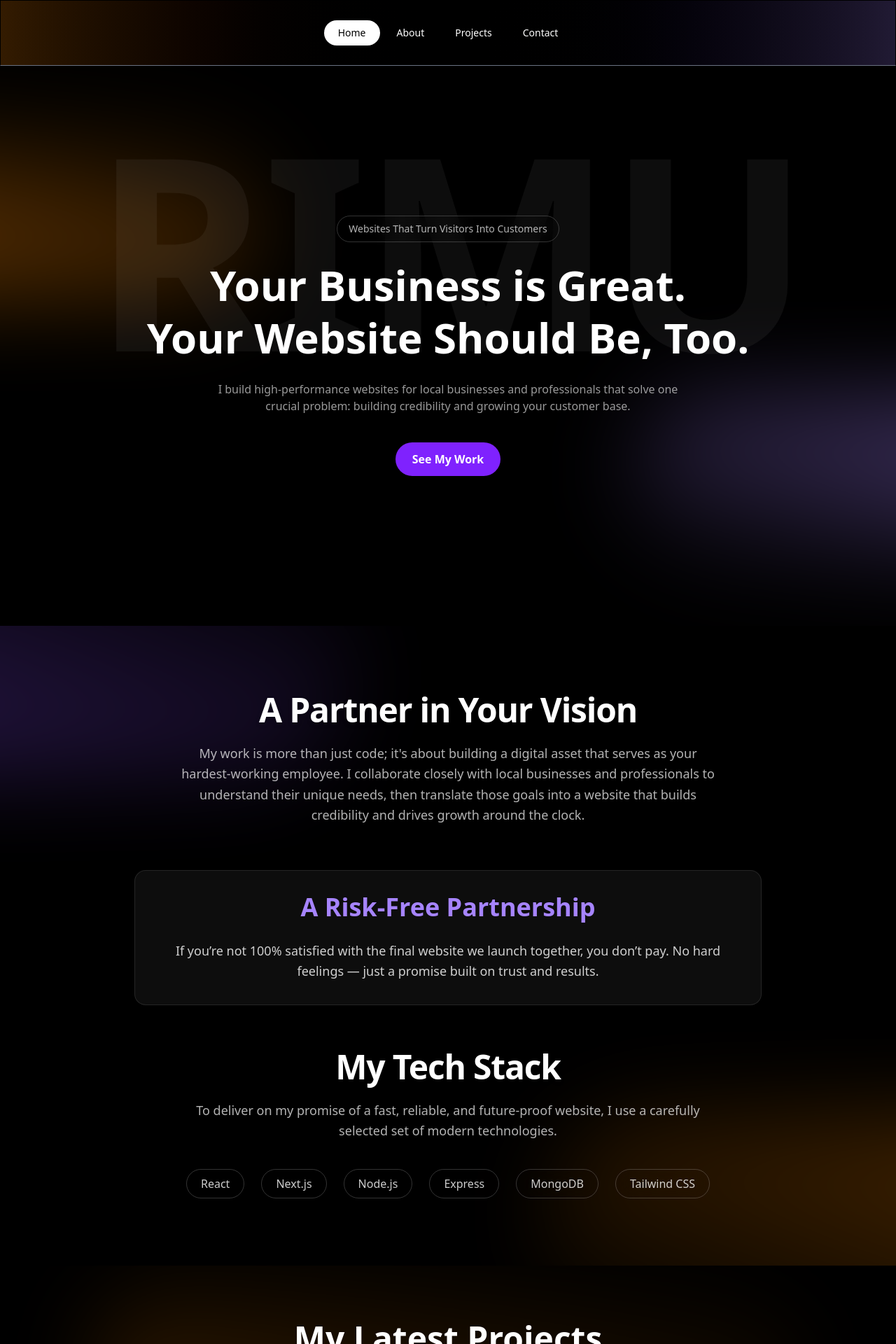
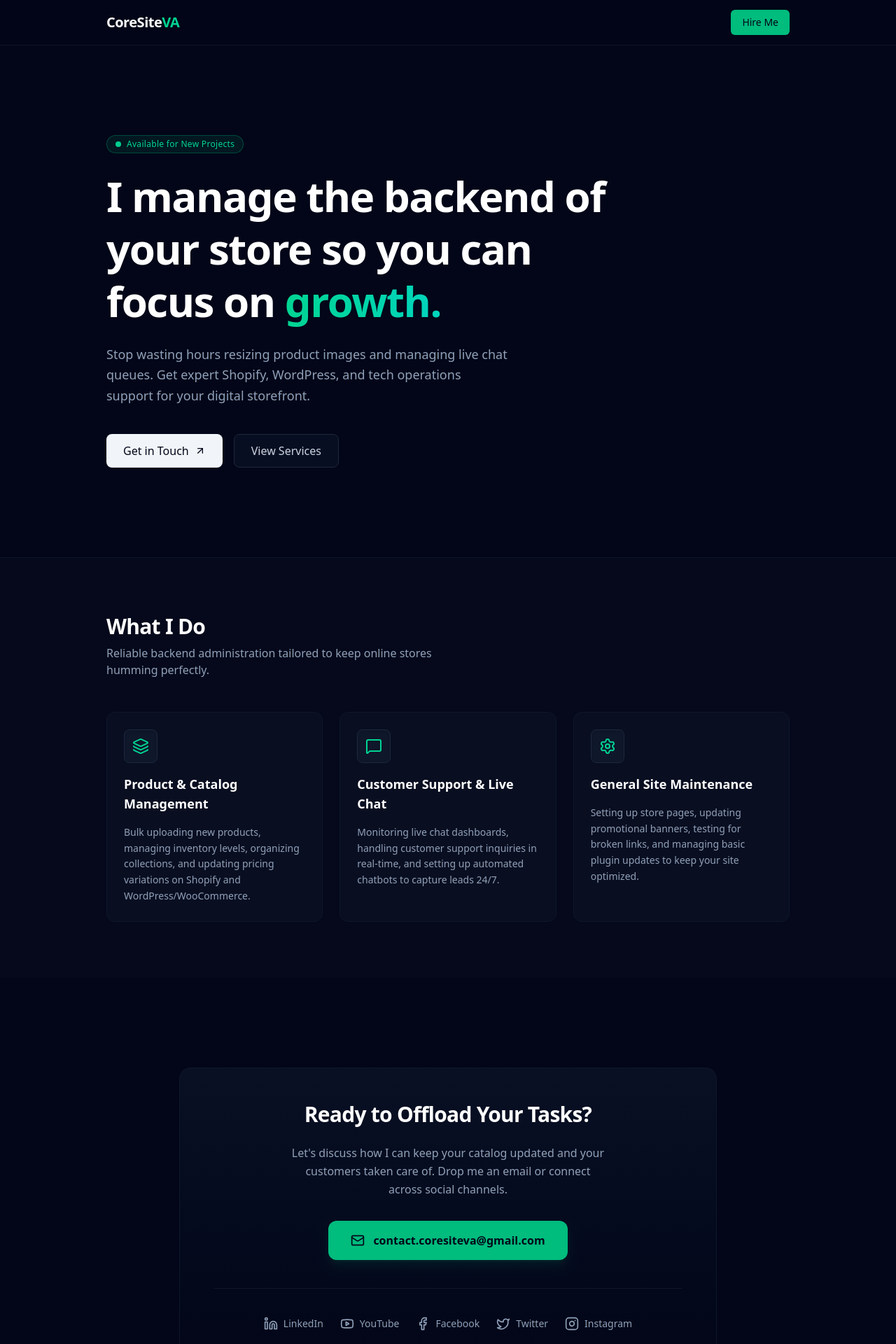
Before and after one commit to HelloFromRoot/rimu, a React (Vite) app: page / in a window 1280 px wide. Shown: the top 1920 px of the page at 70% size. Built offline with nearby package versions, Linux system fonts and the light colour scheme.

Commit message:
Update App.jsx

```diff
--- a/src/App.jsx
+++ b/src/App.jsx
@@ -1,26 +1,160 @@
-import HeroSection from './HeroSection'
-import AboutSection from './AboutSection'
+import React from 'react';
+import {
+  Layers,
+  MessageSquare,
+  Settings,
+  ArrowUpRight,
+  Mail,
+  Linkedin,
+  Youtube,
+  Facebook,
+  Twitter,
+  Instagram
+} from 'lucide-react';
 
-import Contact from './Contact'
-import Navbar from './Navbar'
-import Footer from './Footer'
-import ProjectsShowcase from './ProjectsShowcase'
+export default function Home() {
+  const services = [
+    {
+      icon: <Layers className="w-6 h-6 text-emerald-400" />,
+      title: "Product & Catalog Management",
+      desc: "Bulk uploading new products, managing inventory levels, organizing collections, and updating pricing variations on Shopify and WordPress/WooCommerce."
+    },
+    {
+      icon: <MessageSquare className="w-6 h-6 text-emerald-400" />,
+      title: "Customer Support & Live Chat",
+      desc: "Monitoring live chat dashboards, handling customer support inquiries in real-time, and setting up automated chatbots to capture leads 24/7."
+    },
+    {
+      icon: <Settings className="w-6 h-6 text-emerald-400" />,
+      title: "General Site Maintenance",
+      desc: "Setting up store pages, updating promotional banners, testing for broken links, and managing basic plugin updates to keep your site optimized."
+    }
+  ];
 
-const App = () => {
+  const socials = [
+    { name: 'LinkedIn', icon: <Linkedin className="w-5 h-5" />, url: 'https://linkedin.com/in/yourprofile', color: 'hover:text-blue-400' },
+    { name: 'YouTube', icon: <Youtube className="w-5 h-5" />, url: 'https://youtube.com/@yourchannel', color: 'hover:text-red-500' },
+    { name: 'Facebook', icon: <Facebook className="w-5 h-5" />, url: 'https://facebook.com/yourpage', color: 'hover:text-blue-600' },
+    { name: 'Twitter', icon: <Twitter className="w-5 h-5" />, url: 'https://twitter.com/yourhandle', color: 'hover:text-sky-400' },
+    { name: 'Instagram', icon: <Instagram className="w-5 h-5" />, url: 'https://instagram.com/yourprofile', color: 'hover:text-pink-500' },
+  ];
+
   return (
-    <div className='overflow-x-hidden bg-black'>
-        {/* <div className="overflow-x-hidden absolute top-0 left-0 w-full h-full bg-gradient-to-tr from-orange-400 to-transparent opacity-10 rounded-full blur-3xl -translate-x-1/4 -translate-y-1/4 pointer-events-none group-hover:opacity-20 transition-opacity duration-300" />
-      <div className="overflow-x-hidden absolute bottom-0 right-0 w-full h-full bg-gradient-to-bl from-violet-400 to-transparent opacity-10 rounded-full blur-3xl translate-x-1/4 translate-y-1/4 pointer-events-none group-hover:opacity-20 transition-opacity duration-300" /> */}
+    <div className="min-h-screen w-full overflow-x-hidden bg-slate-950 text-slate-100 font-sans selection:bg-emerald-500 selection:text-slate-950">
 
-      <Navbar /> {/* Always on top */}
-      <section id="home"><HeroSection /></section>
-      <section id="about"><AboutSection /></section>
-      <section id="projects"><ProjectsShowcase /></section>
-      <section id="contact"><Contact /></section>
-<Footer />
+      {/* Navigation */}
+      <nav className="border-b border-slate-900 bg-slate-950/80 backdrop-blur sticky top-0 z-50">
+        <div className="max-w-5xl mx-auto px-4 sm:px-6 h-16 flex items-center justify-between gap-3">
+          <span className="text-lg sm:text-xl font-bold tracking-tight text-white whitespace-nowrap">
+            CoreSite<span className="text-emerald-400">VA</span>
+          </span>
+          <a
+            href="#contact"
+            className="text-xs sm:text-sm font-medium bg-emerald-500 text-slate-950 px-3 sm:px-4 h-9 rounded-md flex items-center justify-center hover:bg-emerald-400 transition-colors whitespace-nowrap flex-shrink-0"
+          >
+            Hire Me
+          </a>
+        </div>
+      </nav>
+
+      {/* Hero Section */}
+      <header className="max-w-5xl mx-auto px-4 sm:px-6 py-14 sm:py-20 lg:py-32 flex flex-col items-start gap-5 sm:gap-6">
+        <div className="inline-flex items-center gap-2 px-3 py-1 rounded-full border border-emerald-500/30 bg-emerald-500/10 text-emerald-400 text-xs font-medium tracking-wide">
+          <span className="w-2 h-2 rounded-full bg-emerald-400 animate-pulse flex-shrink-0" />
+          Available for New Projects
+        </div>
+        <h1 className="text-3xl sm:text-4xl md:text-5xl lg:text-6xl font-extrabold tracking-tight text-white max-w-3xl leading-tight break-words">
+          I manage the backend of your store so you can focus on <span className="text-transparent bg-clip-text bg-gradient-to-r from-emerald-400 to-teal-400">growth.</span>
+        </h1>
+        <p className="text-base sm:text-lg text-slate-400 max-w-xl leading-relaxed">
+          Stop wasting hours resizing product images and managing live chat queues. Get expert Shopify, WordPress, and tech operations support for your digital storefront.
+        </p>
+        <div className="flex flex-col sm:flex-row flex-wrap gap-3 sm:gap-4 mt-2 sm:mt-4 w-full sm:w-auto">
+          <a
+            href="#contact"
+            className="bg-slate-100 text-slate-950 px-6 h-12 rounded-lg font-medium flex items-center justify-center gap-2 hover:bg-white transition-colors group w-full sm:w-auto"
+          >
+            Get in Touch
+            <ArrowUpRight className="w-4 h-4 group-hover:translate-x-0.5 group-hover:-translate-y-0.5 transition-transform" />
+          </a>
+          <a
+            href="#services"
+            className="border border-slate-800 bg-slate-900/50 px-6 h-12 rounded-lg font-medium flex items-center justify-center text-slate-300 hover:border-slate-700 hover:text-white transition-colors w-full sm:w-auto"
+          >
+            View Services
+          </a>
+        </div>
+      </header>
+
+      {/* Services Section */}
+      <section id="services" className="border-t border-slate-900 bg-slate-900/20 py-14 sm:py-20">
+        <div className="max-w-5xl mx-auto px-4 sm:px-6">
+          <h2 className="text-xl sm:text-2xl lg:text-3xl font-bold text-white tracking-tight mb-2">What I Do</h2>
+          <p className="text-slate-400 mb-10 sm:mb-12 max-w-lg text-sm sm:text-base">Reliable backend administration tailored to keep online stores humming perfectly.</p>
+
+          <div className="grid grid-cols-1 md:grid-cols-2 lg:grid-cols-3 gap-5 sm:gap-6">
+            {services.map((item, index) => (
+              <div
+                key={index}
+                className="p-5 sm:p-6 rounded-xl border border-slate-900 bg-slate-900/40 hover:border-slate-800 transition-colors flex flex-col gap-4"
+              >
+                <div className="w-12 h-12 rounded-lg bg-slate-900 flex items-center justify-center border border-slate-800 shadow-inner flex-shrink-0">
+                  {item.icon}
+                </div>
+                <h3 className="text-base sm:text-lg font-semibold text-white">{item.title}</h3>
+                <p className="text-sm text-slate-400 leading-relaxed">{item.desc}</p>
+              </div>
+            ))}
+          </div>
+        </div>
+      </section>
+
+      {/* Contact Section */}
+      <section id="contact" className="max-w-5xl mx-auto px-4 sm:px-6 py-14 sm:py-20 lg:py-32">
+        <div className="border border-slate-900 bg-gradient-to-b from-slate-900/60 to-slate-950 rounded-2xl p-6 sm:p-8 lg:p-12 flex flex-col items-center text-center gap-5 sm:gap-6 max-w-3xl mx-auto">
+          <h2 className="text-2xl sm:text-3xl font-bold text-white tracking-tight">Ready to Offload Your Tasks?</h2>
+          <p className="text-slate-400 max-w-md leading-relaxed text-sm sm:text-base">
+            Let's discuss how I can keep your catalog updated and your customers taken care of. Drop me an email or connect across social channels.
+          </p>
+
+          {/* Direct Email CTA */}
+          <a
+            href="mailto:contact.coresiteva@gmail.com"
+            className="mt-2 w-full sm:w-auto inline-flex items-center justify-center gap-2 sm:gap-3 bg-emerald-500 hover:bg-emerald-400 text-slate-950 px-5 sm:px-8 py-4 rounded-xl font-semibold text-sm sm:text-base transition-colors shadow-lg shadow-emerald-500/10 break-all sm:break-normal"
+          >
+            <Mail className="w-5 h-5 flex-shrink-0" />
+            contact.coresiteva@gmail.com
+          </a>
+
+          {/* Social Icons Pipeline */}
+          <div className="w-full h-px bg-slate-900 my-4" />
+
+          <div className="flex flex-wrap items-center justify-center gap-4 sm:gap-6">
+            {socials.map((platform, idx) => (
+              <a
+                key={idx}
+                href={platform.url}
+                target="_blank"
+                rel="noopener noreferrer"
+                className={`text-slate-400 transition-colors flex items-center gap-2 text-sm ${platform.color}`}
+                title={platform.name}
+              >
+                {platform.icon}
+                <span className="hidden sm:inline font-medium">{platform.name}</span>
+              </a>
+            ))}
+          </div>
+        </div>
+      </section>
+
+      {/* Footer */}
+      <footer className="border-t border-slate-900 text-slate-600 text-xs py-8">
+        <div className="max-w-5xl mx-auto px-4 sm:px-6 flex flex-col sm:flex-row items-center justify-between gap-2 sm:gap-4 text-center sm:text-left">
+          <p>© {new Date().getFullYear()} CoreSite VA. All rights reserved.</p>
+          <p className="text-slate-500">Premium E-Commerce Operational Support</p>
+        </div>
+      </footer>
 
     </div>
-  )
+  );
 }
-
-export default App
```
